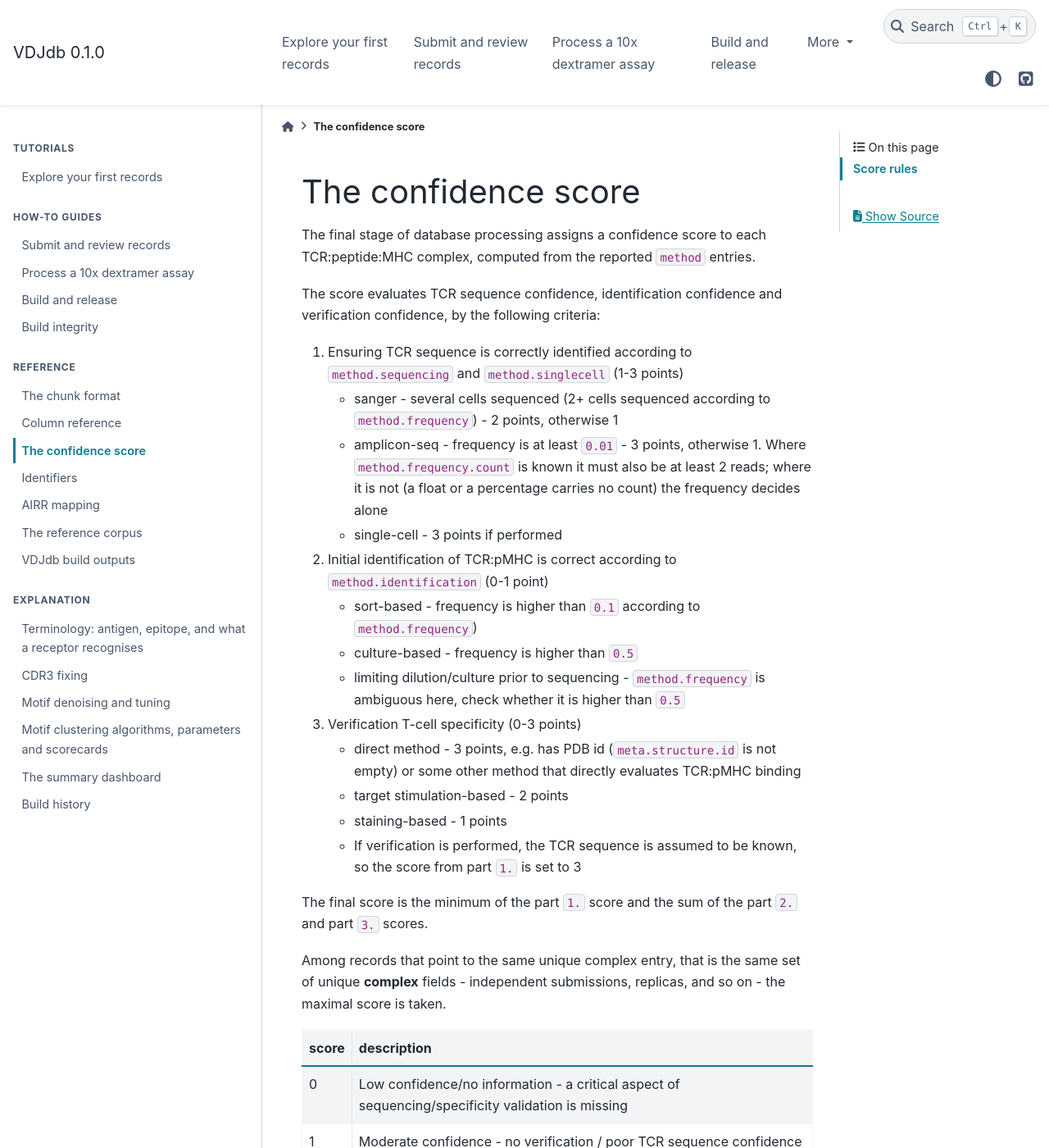
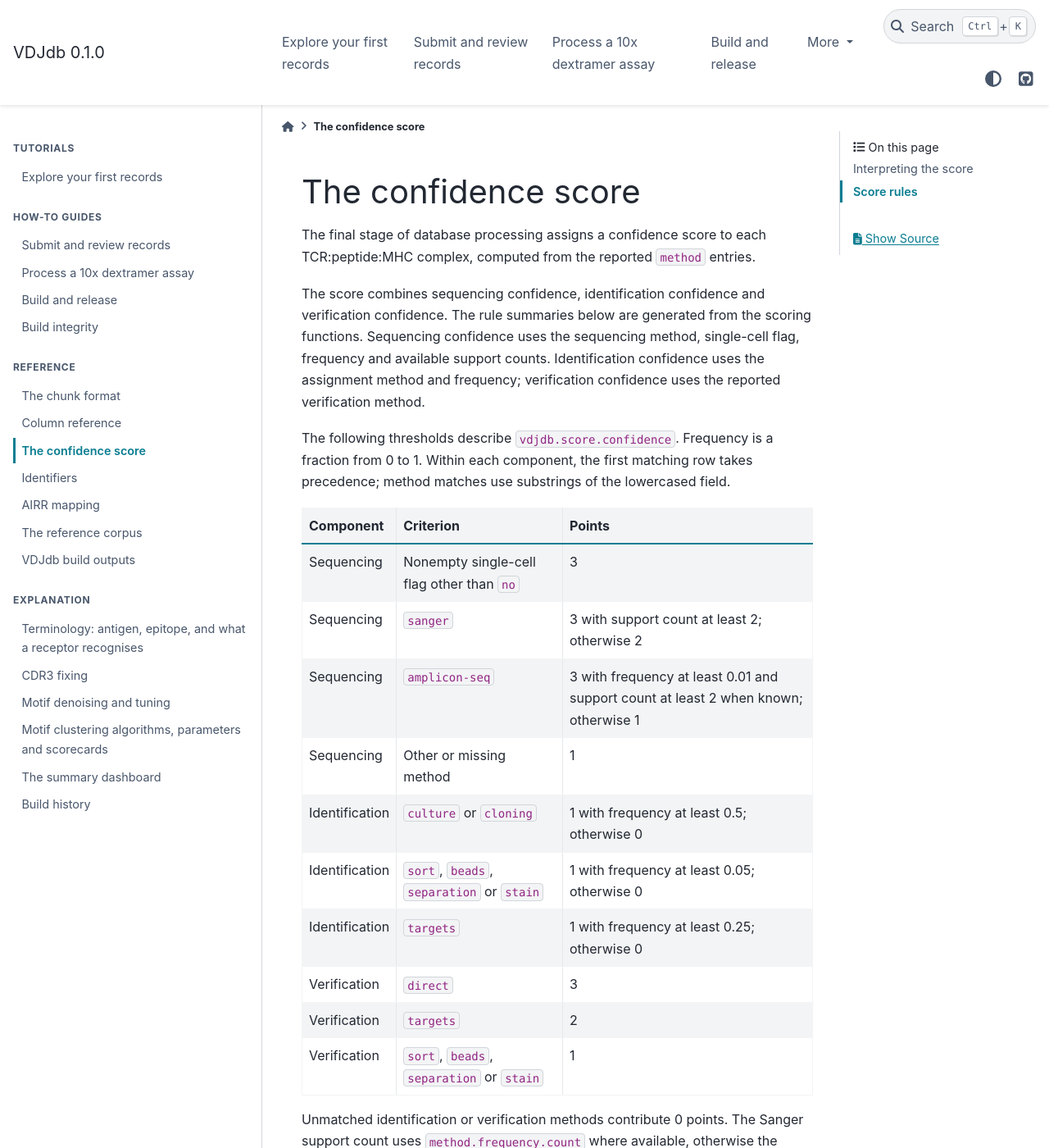
Before and after one commit to antigenomics/vdjdb-db, a Sphinx documentation site: the page built from docs/standards/confidence-score.md, in a window 1280 px wide and 1400 px high. Shown: the whole window at 82% size. Built offline with Sphinx 7.4.7 and the PyData theme 0.15.4, drawn with Linux system fonts in a browser that asks for light colours; some of the changed text lies outside the part shown.

Commit message:
Clarify immunomonitoring evidence and confidence-score specification

```diff
--- a/docs/standards/confidence-score.md
+++ b/docs/standards/confidence-score.md
@@ -2,25 +2,43 @@
 
 The final stage of database processing assigns a confidence score to each TCR:peptide:MHC complex, computed from the reported ``method`` entries.
 
-The score evaluates TCR sequence confidence, identification confidence and verification confidence, by the following criteria:
+The score combines sequencing confidence, identification confidence and verification
+confidence. The rule summaries below are generated from the scoring functions.
+Sequencing confidence uses the sequencing method, single-cell flag,
+frequency and available support counts. Identification confidence uses the assignment
+method and frequency; verification confidence uses the reported verification method.
 
-1. Ensuring TCR sequence is correctly identified according to ``method.sequencing`` and ``method.singlecell`` (1-3 points)
-    * sanger - several cells sequenced (2+ cells sequenced according to ``method.frequency``) - 2 points, otherwise 1
-    * amplicon-seq - frequency is at least ``0.01`` - 3 points, otherwise 1. Where ``method.frequency.count`` is known it must also be at least 2 reads; where it is not (a float or a percentage carries no count) the frequency decides alone
-    * single-cell - 3 points if performed
-2. Initial identification of TCR:pMHC is correct according to ``method.identification`` (0-1 point)
-    * sort-based - frequency is higher than ``0.1`` according to ``method.frequency``)
-    * culture-based - frequency is higher than ``0.5``
-    * limiting dilution/culture prior to sequencing - ``method.frequency`` is ambiguous here, check whether it is higher than ``0.5``
-3. Verification T-cell specificity (0-3 points)
-    * direct method - 3 points, e.g. has PDB id (``meta.structure.id`` is not empty) or some other method that directly evaluates TCR:pMHC binding
-    * target stimulation-based - 2 points
-    * staining-based - 1 points
-    * If verification is performed, the TCR sequence is assumed to be known, so the score from part ``1.`` is set to 3
+The following thresholds describe `vdjdb.score.confidence`. Frequency is a fraction
+from 0 to 1. Within each component, the first matching row takes precedence;
+method matches use substrings of the lowercased field.
 
-The final score is the minimum of the part ``1.`` score and the sum of the part ``2.`` and part ``3.`` scores.
+| Component | Criterion | Points |
+|---|---|---|
+| Sequencing | Nonempty single-cell flag other than `no` | 3 |
+| Sequencing | `sanger` | 3 with support count at least 2; otherwise 2 |
+| Sequencing | `amplicon-seq` | 3 with frequency at least 0.01 and support count at least 2 when known; otherwise 1 |
+| Sequencing | Other or missing method | 1 |
+| Identification | `culture` or `cloning` | 1 with frequency at least 0.5; otherwise 0 |
+| Identification | `sort`, `beads`, `separation` or `stain` | 1 with frequency at least 0.05; otherwise 0 |
+| Identification | `targets` | 1 with frequency at least 0.25; otherwise 0 |
+| Verification | `direct` | 3 |
+| Verification | `targets` | 2 |
+| Verification | `sort`, `beads`, `separation` or `stain` | 1 |
+
+Unmatched identification or verification methods contribute 0 points. The Sanger
+support count uses `method.frequency.count` where available, otherwise the numerator
+of a ratio frequency. Unknown counts do not disqualify the amplicon frequency rule.
+
+For an observation without a structure, the score is the smaller of sequencing
+confidence and the sum of identification and verification confidence. A verification
+method recognised by the scorer sets sequencing confidence to 3. A nonempty
+`meta.structure.id` sets the score to 3; QC requires a PDB entry identifier in that field.
 
 Among records that point to the same unique complex entry, that is the same set of unique **complex** fields - independent submissions, replicas, and so on - the maximal score is taken.
+
+This maximum groups the alpha and beta junctions and V/J calls, receptor species,
+both MHC chains, MHC class and peptide. It does not group by donor or publication.
+A shared score therefore does not mean every observation received the strongest assay.
 
 score | description
 ------|----------------------
@@ -31,6 +49,19 @@ score | description
 
 
 
+## Interpreting the score
+
+The score ranks support for the sequence-to-pMHC annotation. It is not a probability,
+an affinity estimate, a measure of killing or cytokine production, or a clinical-response
+prediction. Multimer binding and functional responses establish different properties;
+retain the methods alongside the score. Single-cell sequencing improves sequence
+confidence but still requires evidence linking that sequence to the reported pMHC.
+See {doc}`chunk-format` for assay attribution and unresolved peptide pools.
+
+Method vocabulary and score matching are distinct. A source-reported method can pass
+vocabulary review without matching a scoring rule. Do not rename a readout to obtain
+more points or infer an unreported validation experiment from a high shared score.
+
 ## Score rules
 
 The table below is rendered from `vdjdb.score.confidence` while this page builds.
```
Also changed, not shown: docs/standards/chunk-format.md (+34 -1 lines).
